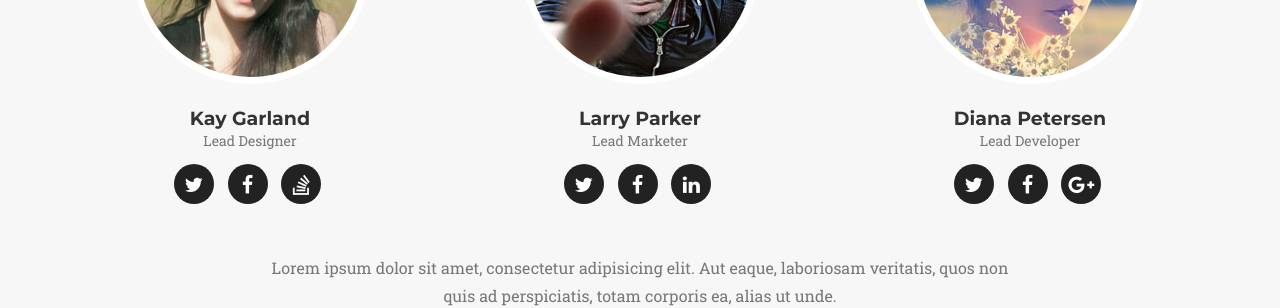
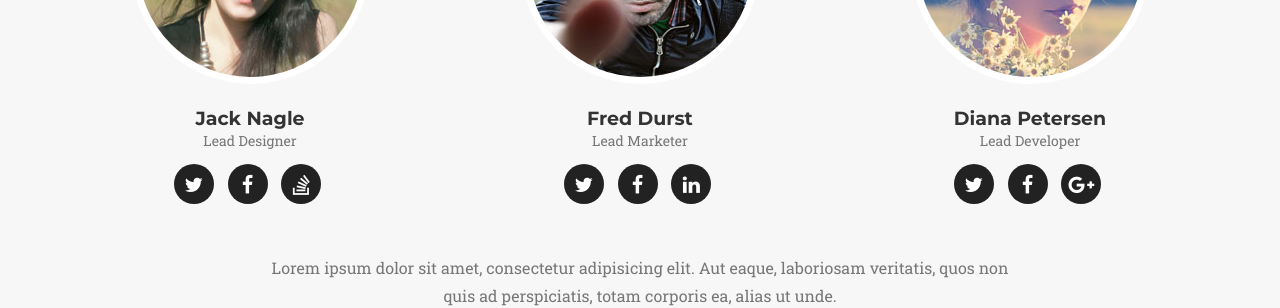
Before and after one commit to JackSunNagle/JackSunNagle.github.io, a Jekyll site: the page built from index.html, in a window 1280 px wide and 900 px high, scrolled down 4875 px. Shown: the part 153-461 px from the top of the window. Built offline with Jekyll 4.4.1, drawn with Linux system fonts in a browser that asks for light colours; some web fonts are replaced.

Commit message:
Update _config.yml

```diff
--- a/_config.yml
+++ b/_config.yml
@@ -9,7 +9,7 @@ description: "Write an awesome description for your new site here. You can edit
 
 # Team names, titles and social links
 people:
-- name: Kay Garland
+- name: Jack Nagle
   pic: 1
   position: Lead Designer
   social:
@@ -20,7 +20,7 @@ people:
     - title: stack-overflow
       url: #
 
-- name: Larry Parker
+- name: Fred Durst
   pic: 2
   position: Lead Marketer
   social:
```
